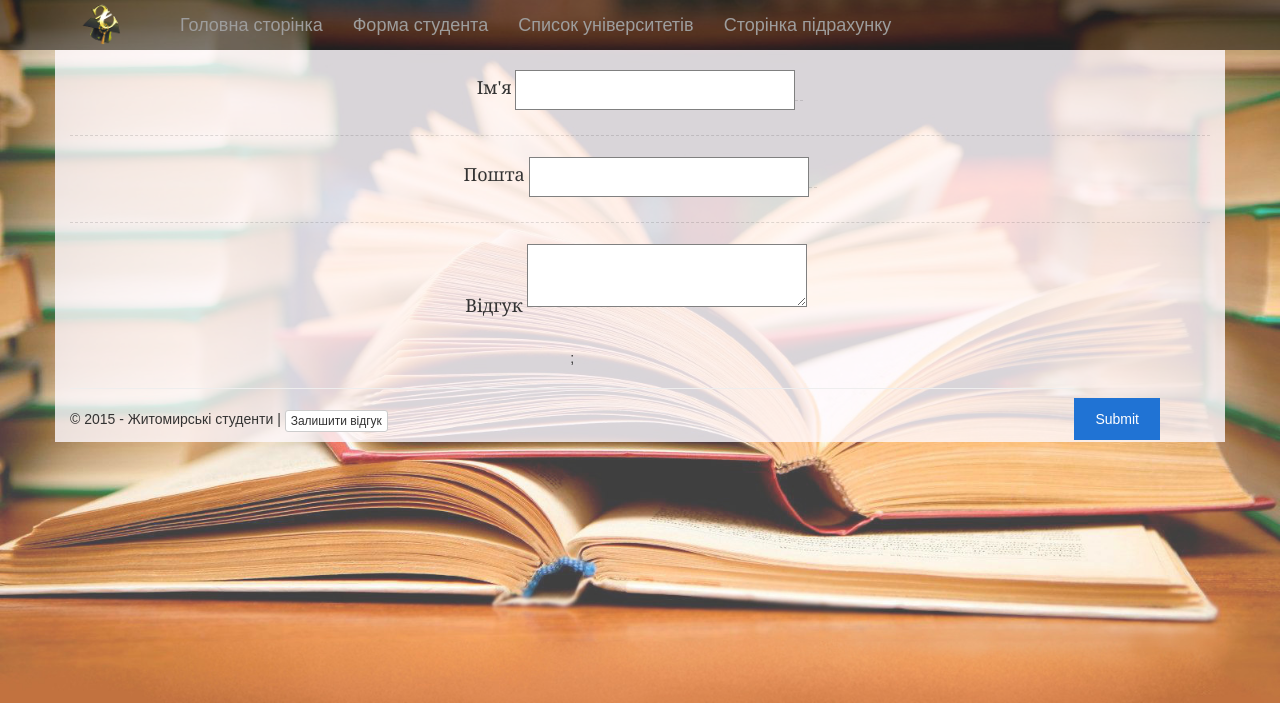
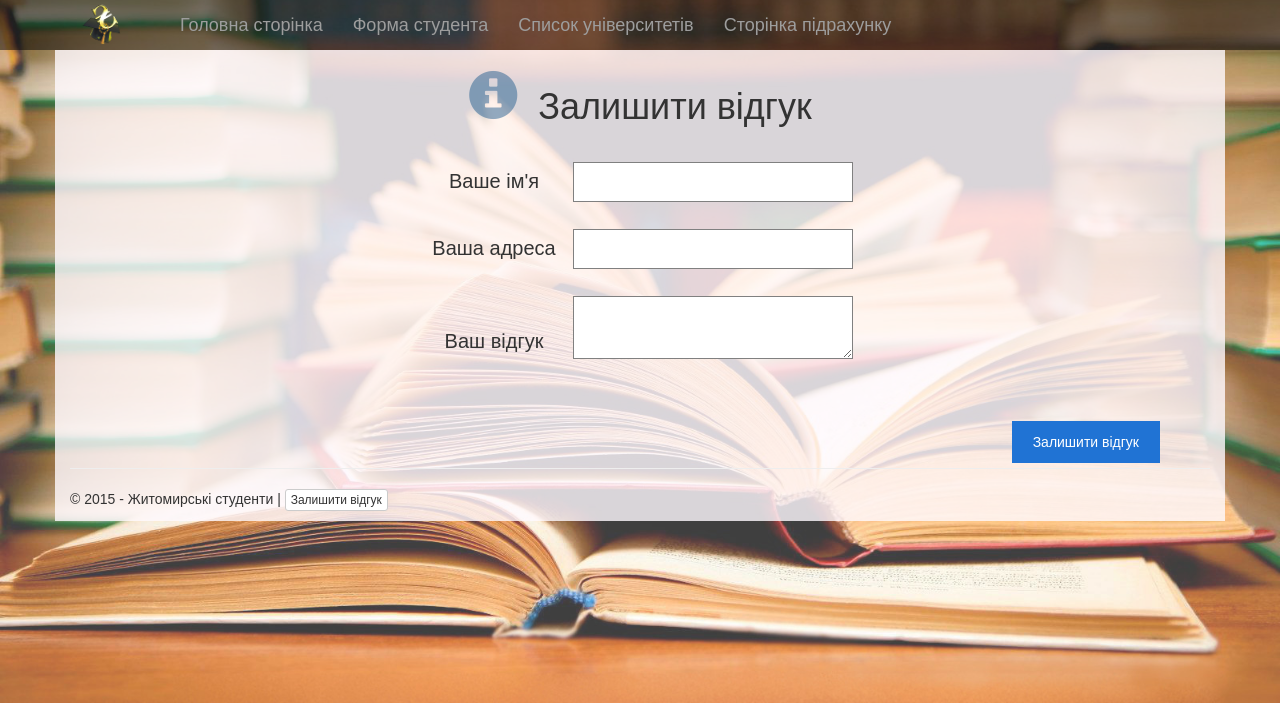
Before and after one commit to MestlZZ/awabi, an ASP.NET MVC app: page /Home/FeedbackPage in a window 1280 px wide. Shown: the top 703 px of the page. Run offline with ASP.NET Core 8 and stand-ins for ASP.NET MVC 5, Linux system fonts and the light colour scheme; the project's own start-up code is not run, and a stand-in starts its controllers and pages; some libraries are stand-ins or nearby versions.

Commit message:
Шо маємо то маємо

```diff
--- a/WCS.Models/Feedback.cs
+++ b/WCS.Models/Feedback.cs
@@ -17,19 +17,19 @@ namespace WCS.Models
         [ScaffoldColumn( false )]
         public DateTime Date { private set; get; }
 
-        [Display( Name = "Ім'я" )]
+        [Display( Name = "Ваше ім'я" )]
         [DataType( DataType.Text )]
         [Required( ErrorMessage = "Будь ласка, вкажіть власне ім'я!" )]
         [StringLength(25, MinimumLength = 2, ErrorMessage = "Ім'я має бути в межаї від 2 до 25 символів")]
         public string Name { get; set; }
 
-        [Display( Name = "Пошта" )]
+        [Display( Name = "Адреса вашої пошти" )]
         [DataType( DataType.EmailAddress )]
         [Required( ErrorMessage = "Будь ласка, заповніть це поле!" )]
         [StringLength( 50, MinimumLength = 4, ErrorMessage = "Максимальна довжина адреси не повинно бути більше ніж 50 символів" )]
         public string Mail { get; set; }
 
-        [Display( Name = "Відгук" )]
+        [Display( Name = "Відгук про сервіс" )]
         [DataType( DataType.MultilineText )]
         [Required( ErrorMessage = "Будь ласка, напишіть відгук!" )]
         [StringLength( 1024, MinimumLength = 5, ErrorMessage = "Довжина повідомлення повинна бути в межах від 5 до 1024 символів" )]
--- a/WCS/Views/Home/FeedbackPage.cshtml
+++ b/WCS/Views/Home/FeedbackPage.cshtml
@@ -4,8 +4,24 @@
 }
 <script src="~/Scripts/AbiturientValidate.js"></script>
 <div class="center-block text-center">
+    <h1><span class="glyphicon glyphicon-info-sign h1-icon h1-icon-info"></span>Залишити відгук</h1>
     <form method="post">
-        @Html.EditorForModel();
-        <input type="submit" />
-    </form>
+
+        <div>
+            <div style="display:inline-block"><p style="font-size:20px;width:150px;">Ваше ім'я</p></div>
+            <div style="display:inline-block">@Html.EditorFor( Model => Model.Name )</div>
+        </div>
+        <div>
+            <div style="display:inline-block"><p style="font-size:20px;width:150px;">Ваша адреса</p></div>
+            <div style="display:inline-block">@Html.EditorFor( Model => Model.Mail )</div>
+        </div>
+        <div>
+            <div style="display:inline-block"><p style="display: table; font-size:20px; width:150px; vertical-align:top;">Ваш відгук</p></div>
+            <div style="display:inline-block">@Html.EditorFor( Model => Model.Text )</div>
+        </div>
+
+            <div class="clear"></div>
+            <input type="submit" value="Залишити відгук" />
+            <div class="clear"></div>
+</form>
 </div>
```
